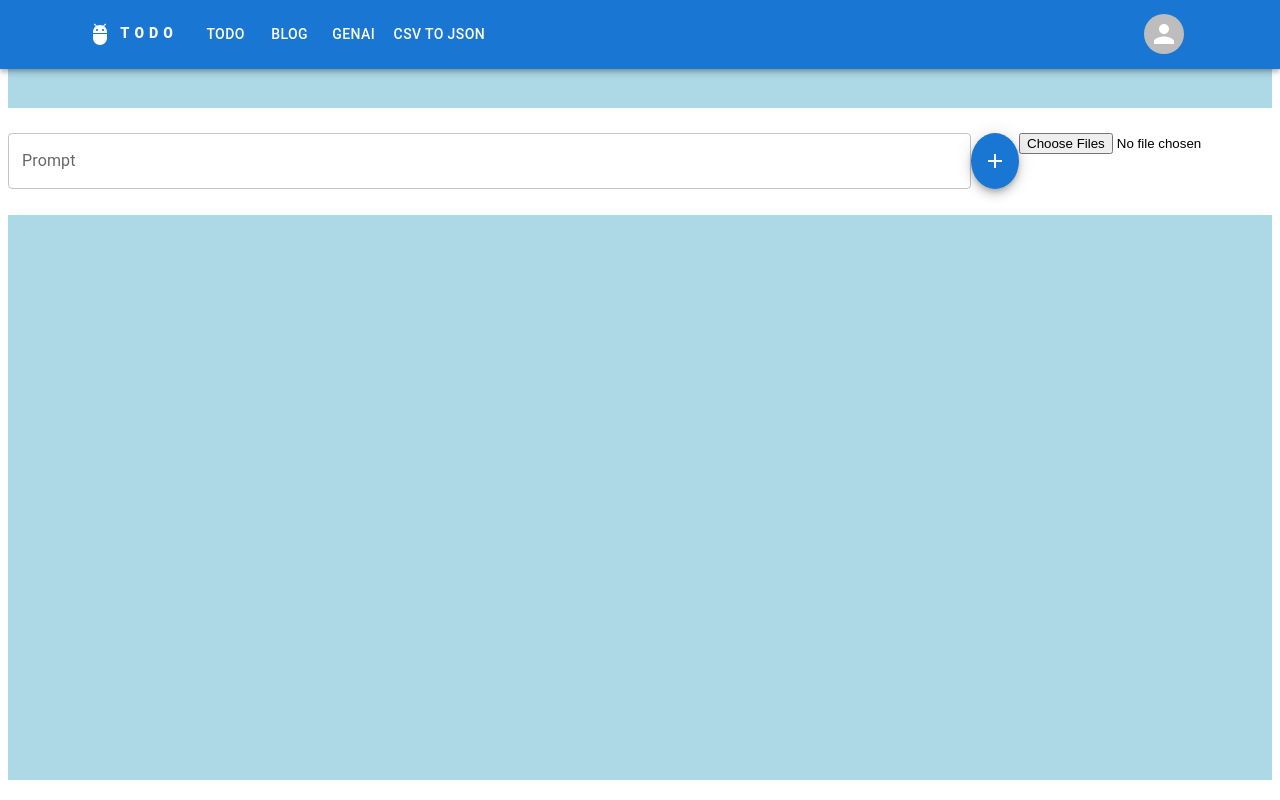
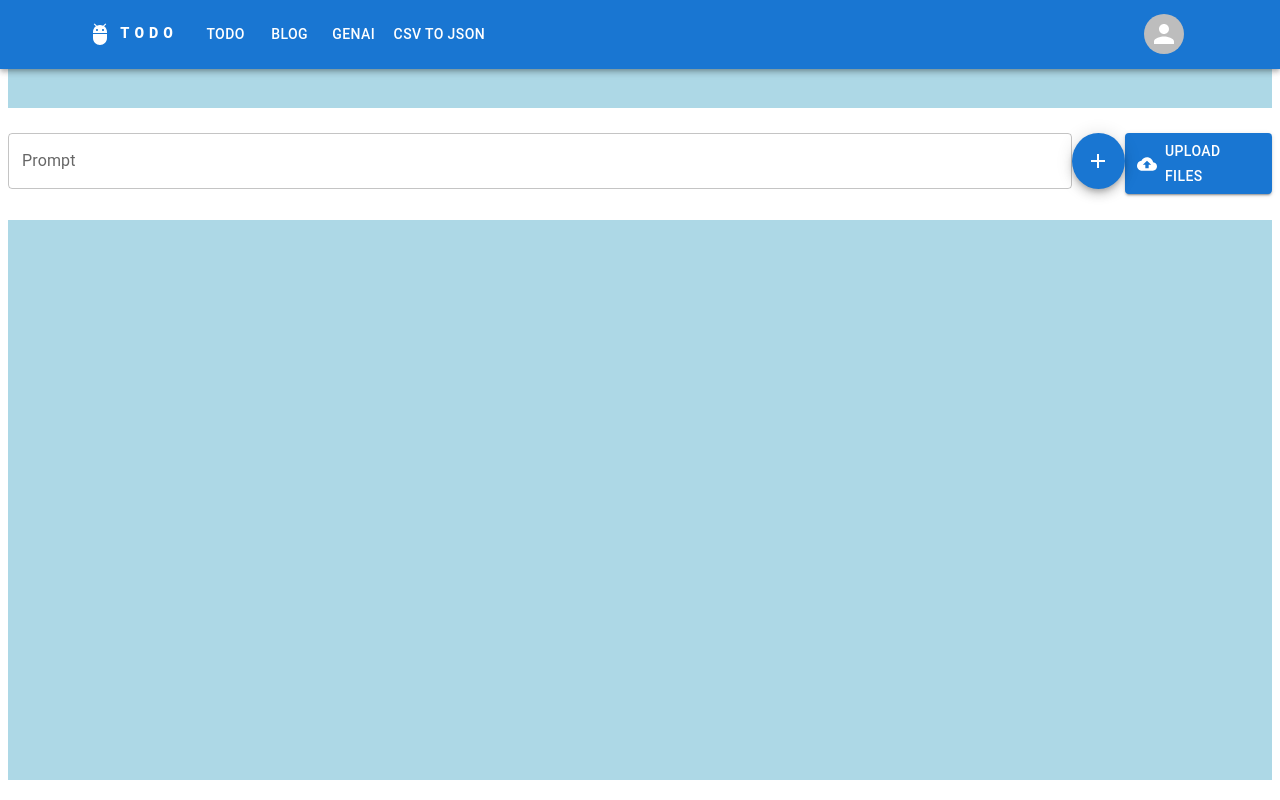
Before and after one commit to sharangahirekar1/todo-full-stack, a React (Create React App) app in the folder todo-front/: page /gen-ai in a window 1280 px wide. Built offline with nearby package versions, Linux system fonts and the light colour scheme; sample sign-in values are in the browser's storage.

Commit message:
updated model for vision

```diff
--- a/todo-front/deploy.js
+++ b/todo-front/deploy.js
@@ -3,7 +3,7 @@
 const files = [
     {path:"/src/Todo/state/actions.js",developmentLine:3,productionLine:4},
     {path:"/src/Account/state/actions.js",developmentLine:3,productionLine:4},
-    {path:"/src/GenAI/GenAi.jsx",developmentLine:8,productionLine:9}
+    {path:"/src/GenAI/GenAi.jsx",developmentLine:11,productionLine:12} // 0 indexed
 ]
 
 
--- a/todo-front/src/GenAI/GenAi.jsx
+++ b/todo-front/src/GenAI/GenAi.jsx
@@ -5,9 +5,25 @@
 import axios from 'axios';
 import {marked} from 'marked';
 import { SnackBarContext } from '../Common/Contexts/Snackbar';
+import { styled } from '@mui/material/styles';
+import Button from '@mui/material/Button';
+import CloudUploadIcon from '@mui/icons-material/CloudUpload';
 
 // const url = "http://localhost:8111";
 const url = "https://todo-full-stack-0wlj.onrender.com";
+
+
+const VisuallyHiddenInput = styled('input')({
+    clip: 'rect(0 0 0 0)',
+    clipPath: 'inset(50%)',
+    height: 1,
+    overflow: 'hidden',
+    position: 'absolute',
+    bottom: 0,
+    left: 0,
+    whiteSpace: 'nowrap',
+    width: 1,
+  });
 
 const GenAi = () => {
     const {snackbar, setSnackbar} = useContext(SnackBarContext);
@@ -54,6 +70,16 @@
         reader.onload = () => resolve(reader.result);
         reader.onerror = reject;
     });
+    const uploadFileFunc = async (ev)=>{
+        const files = ev.target.files;
+        const base64Arr = [];
+        for(let i = 0; i < files.length; i++){
+            const file = files[i];
+            const base64 = await toBase64(file);
+            base64Arr.push({base64: base64.slice(23), mimeType: file.type})
+        }
+        setPromptData({...promptData, files: base64Arr});
+    }
   return [
     <Box sx={{
         display: {xs: "block",md: "flex"},
@@ -70,16 +96,20 @@
         }}>
             <AddIcon />
         </Fab>
-        <input type='file' multiple='multiple' onChange={async (ev)=>{
-            const files = ev.target.files;
-            const base64Arr = [];
-            for(let i = 0; i < files.length; i++){
-                const file = files[i];
-                const base64 = await toBase64(file);
-                base64Arr.push({base64: base64.slice(23), mimeType: file.type})
-            }
-            setPromptData({...promptData, files: base64Arr});
-        }}/>
+        <Button
+            component="label"
+            role={undefined}
+            variant="contained"
+            tabIndex={-1}
+            startIcon={<CloudUploadIcon />}
+            >
+            Upload files
+            <VisuallyHiddenInput
+                type="file"
+                onChange={uploadFileFunc}
+                multiple
+            />
+        </Button>
     </Box>,
     <>
     {loading ?
--- a/todo-front/src/Todo/components/TodoList.jsx
+++ b/todo-front/src/Todo/components/TodoList.jsx
@@ -37,7 +37,7 @@
     React.useEffect(()=>{
         const user = JSON.parse(localStorage.getItem("user"));
         dispatch(todosActions.getData(user.token));
-    },[dispatch])
+    },[])
     return (
         <Box>
             {loading && <LinearProgress/>}
```
Also changed, not shown: 1 other file (tests, documents, lock files or other folders).
